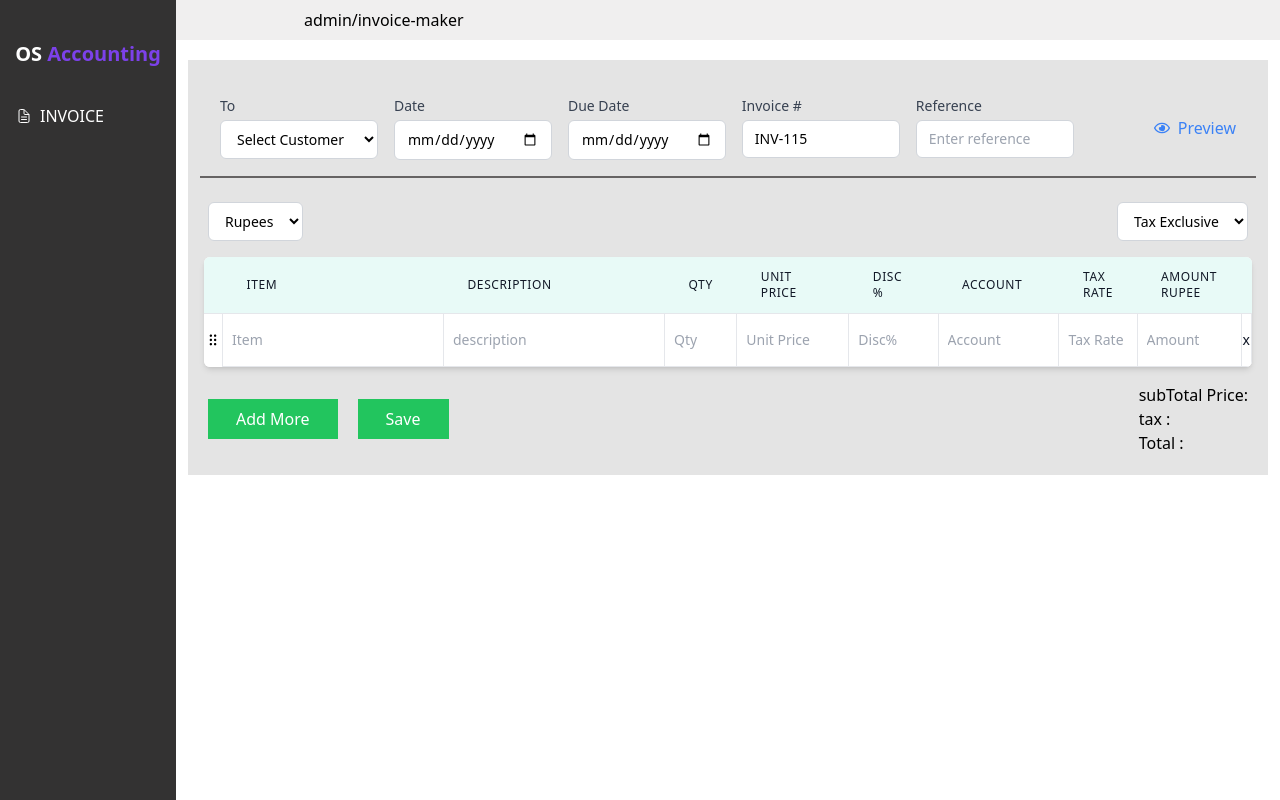
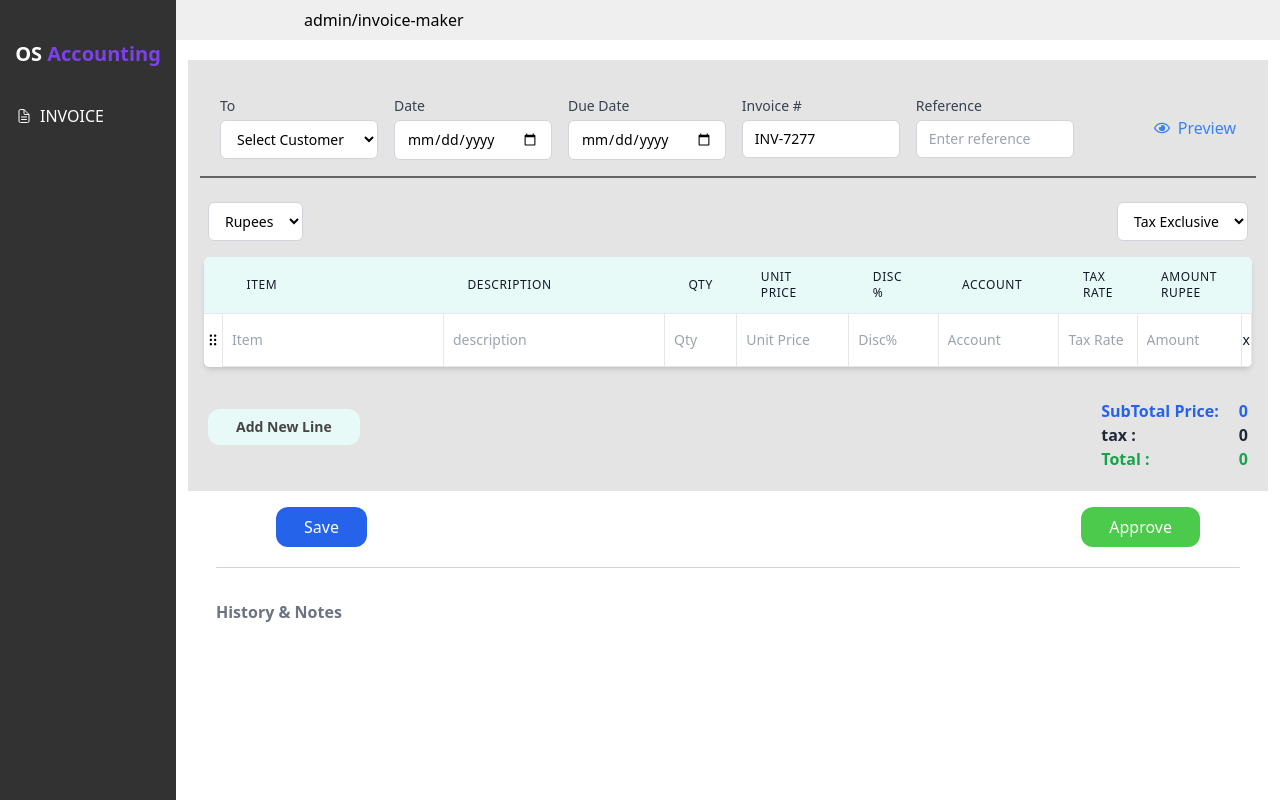
Before and after one commit to Abdullah-Al-Mehmud/Invoice-App, a React (Vite) app: page / in a window 1280 px wide. Built offline with nearby package versions, Linux system fonts and the light colour scheme.

Commit message:
added default value and history

```diff
--- a/package.json
+++ b/package.json
@@ -12,7 +12,8 @@
   "dependencies": {
     "react": "^18.3.1",
     "react-dom": "^18.3.1",
-    "react-icons": "^5.2.1"
+    "react-icons": "^5.2.1",
+    "sweetalert2": "^11.12.3"
   },
   "devDependencies": {
     "@types/react": "^18.3.3",
--- /dev/null
+++ b/src/Components/AddInvoice/History.jsx
@@ -0,0 +1,24 @@
+const History = ({ getData }) => {
+  const amount = getData?.amount;
+  const category = getData?.category;
+  return (
+    <div className="px-10 pt-4 mt-4 mb-5">
+      <p className="font-semibold text-gray-500">History & Notes</p>
+      <p className="mt-2 font-semibold text-green-700">
+        {" "}
+        {category ? (
+          <div>
+            {" "}
+            {`to ${category?.to ? category?.to : ""} for ${
+              amount?.totalPrice ? amount?.totalPrice : ""
+            }`}{" "}
+          </div>
+        ) : (
+          ""
+        )}
+      </p>
+    </div>
+  );
+};
+
+export default History;
--- a/src/Components/AddInvoice/Invoice.jsx
+++ b/src/Components/AddInvoice/Invoice.jsx
@@ -2,6 +2,9 @@ import React, { useEffect, useState } from "react";
 import InvoiceForm from "./InvoiceForm";
 import InvoiceInput from "./InvoiceInput";
 import InvoiceTable from "./InvoiceTable";
+import History from "./History";
+
+import Swal from "sweetalert2";
 
 const Invoice = () => {
   const [taxRate, setTaxRate] = useState(false);
@@ -21,12 +24,16 @@ const Invoice = () => {
     },
   ]);
 
+  const getData = JSON.parse(localStorage.getItem("combinedData"));
+  const amount = getData?.amount;
+
   const [category, setCategory] = useState();
   const [expences, setExpences] = useState();
   const [subTotal, setSubTotal] = useState(0);
   const [tax, setTax] = useState(0);
   const [totalPrice, setTotalPrice] = useState(0);
 
+  console.log(category);
   // this is to add more form fields
   const handleAddMore = () => {
     setAddMoreItems([
@@ -63,17 +70,6 @@ const Invoice = () => {
     setExpences((prevExpences) => ({ ...prevExpences, [field]: value }));
   };
 
-  const handleSaveData = () => {
-    // i have to send this to localStorage
-    const combinedData = {
-      addMoreItems,
-      category,
-      expences,
-    };
-    // localStorage.setItem("combinedData", JSON.stringify(combinedData));
-    console.log(combinedData);
-  };
-
   const calculateSubTotal = () => {
     let subTotal = 0;
     let tax = 0;
@@ -92,13 +88,47 @@ const Invoice = () => {
     calculateSubTotal();
   }, [addMoreItems]);
 
+  const handleSaveData = () => {
+    // i have to send this to localStorage
+    const combinedData = {
+      items: addMoreItems,
+      category,
+      expences,
+      amount: {
+        totalPrice,
+        tax,
+        subTotal,
+      },
+    };
+    localStorage.setItem("combinedData", JSON.stringify(combinedData));
+    if (localStorage.getItem("combinedData")) {
+      Swal.fire({
+        position: "center",
+        icon: "success",
+        title: "Invoice has been saved",
+        showConfirmButton: false,
+        timer: 1500,
+      });
+      window.location.reload();
+    }
+  };
+
   return (
     <div className="w-full ">
       <div className=" lg:pl-44 h-auto">
         <div className="bg-[#e4e4e4] mx-3 h-auto py-5 mt-5">
-          <InvoiceForm handleCategoryChange={handleCategoryChange} />
-          <InvoiceInput handleExpencesChange={handleExpencesChange} />
+          <InvoiceForm
+            getData={getData}
+            handleCategoryChange={handleCategoryChange}
+            category={category}
+          />
+          <InvoiceInput
+            getData={getData}
+            handleExpencesChange={handleExpencesChange}
+            expences={expences}
+          />
           <InvoiceTable
+            getData={getData}
             addMoreItems={addMoreItems}
             handleInputChange={handleInputChange}
             setTaxRate={setTaxRate}
@@ -107,32 +137,55 @@ const Invoice = () => {
             account={account}
           />
 
-          <div className="px-5 mt-4 flex items-center justify-between ">
+          <div className="px-5 mt-4 md:flex items-center justify-between ">
             <div>
               <button
                 onClick={handleAddMore}
-                className="px-7 py-2 bg-green-500 text-white">
-                Add More
-              </button>
-
-              <button
-                onClick={handleSaveData}
-                className="px-7 ml-5 py-2 bg-green-500 text-white">
-                Save
+                className="px-7 py-2 bg-[#e8faf7] text-[#464545] font-semibold text-sm rounded-xl">
+                Add New Line
               </button>
             </div>
-            <div className="">
-              <p className="space-x-20">
-                subTotal Price: <span>{isNaN(subTotal) ? "" : subTotal}</span>
+            <div className="mt-4">
+              <p className="flex justify-between gap-5 text-blue-600 font-semibold">
+                SubTotal Price:{" "}
+                <span className="flex-grow text-right">
+                  {!isNaN(amount?.subTotal ?? subTotal)
+                    ? amount?.subTotal ?? subTotal
+                    : 0}
+                </span>
               </p>
-              <p className="space-x-20">
-                tax : <span>{isNaN(tax) ? "" : tax}</span>{" "}
+              <p className="flex justify-between text-gray-800 font-semibold">
+                tax :{" "}
+                <span className="flex-grow text-right">
+                  {!isNaN(amount?.tax ?? tax) ? amount?.tax ?? tax : 0}
+                </span>{" "}
               </p>
-              <p className="space-x-20">
-                Total : <span> {isNaN(totalPrice) ? "" : totalPrice}</span>{" "}
+              <p className="flex justify-between text-green-600 font-semibold">
+                Total :{" "}
+                <span className="flex-grow text-right">
+                  {" "}
+                  {!isNaN(amount?.totalPrice ?? totalPrice)
+                    ? amount?.totalPrice ?? totalPrice
+                    : 0}
+                </span>{" "}
               </p>
             </div>
           </div>
+        </div>
+        <div className="flex items-center justify-between px-10 border-b border-gray-300 mx-10 pb-5 mt-4">
+          <button
+            onClick={handleSaveData}
+            className="px-7 ml-5 py-2 bg-blue-600 text-white rounded-xl">
+            Save
+          </button>
+          <button
+            onClick={handleSaveData}
+            className="px-7 ml-5 py-2 bg-[#4bca4b] text-white rounded-xl">
+            Approve
+          </button>
+        </div>
+        <div>
+          <History getData={getData} />
         </div>
       </div>
     </div>
--- a/src/Components/AddInvoice/InvoiceForm.jsx
+++ b/src/Components/AddInvoice/InvoiceForm.jsx
@@ -1,11 +1,14 @@
-import React, { useEffect } from "react";
+import React, { useEffect, useState } from "react";
 import { FaRegEye } from "react-icons/fa";
 
-const InvoiceForm = ({ handleCategoryChange }) => {
-  const RandomInvoice = () => {
-    const random = Math.floor(Math.random() * 9000);
-    return random;
-  };
+const InvoiceForm = ({ handleCategoryChange, getData, category }) => {
+  const [randomInvoice, setRandomInvoice] = useState();
+
+  useEffect(() => {
+    setRandomInvoice(Math.floor(Math.random() * 9000));
+  }, []);
+
+  const categoryData = getData?.category;
 
   return (
     <div className="p-4 border-b-2 border-[#666363] lg:mx-3 md:flex items-center justify-between gap-20 px-5">
@@ -13,9 +16,8 @@ const InvoiceForm = ({ handleCategoryChange }) => {
         <div>
           <label className="block text-sm font-medium text-gray-700">To</label>
           <select
-            onChange={(e) => {
-              handleCategoryChange("to", e.target.value);
-            }}
+            onChange={(e) => handleCategoryChange("to", e.target.value)}
+            value={categoryData?.to || category?.to}
             className="mt-1 w-full py-2 px-3 border border-gray-300 bg-white rounded-md focus:outline-none sm:text-sm">
             <option value="">Select Customer</option>
             <option value="Walk-in Customer">Walk-in Customer</option>
@@ -29,9 +31,8 @@ const InvoiceForm = ({ handleCategoryChange }) => {
           </label>
           <input
             type="date"
-            onChange={(e) => {
-              handleCategoryChange("startDate", e.target.value);
-            }}
+            onChange={(e) => handleCategoryChange("startDate", e.target.value)}
+            value={categoryData?.startDate || category?.startDate}
             className="mt-1 block w-full py-2 px-3 border border-gray-300 rounded-md focus:outline-none sm:text-sm"
           />
         </div>
@@ -43,9 +44,8 @@ const InvoiceForm = ({ handleCategoryChange }) => {
           </label>
           <input
             type="date"
-            onChange={(e) => {
-              handleCategoryChange("endDate", e.target.value);
-            }}
+            onChange={(e) => handleCategoryChange("endDate", e.target.value)}
+            value={categoryData?.endDate || category?.endDate}
             className="mt-1 block w-full py-2 px-3 border border-gray-300 bg-white rounded-md focus:outline-none sm:text-sm"
           />
         </div>
@@ -57,11 +57,9 @@ const InvoiceForm = ({ handleCategoryChange }) => {
           </label>
           <input
             type="text"
-            onChange={(e) => {
-              handleCategoryChange("invoice", e.target.value);
-            }}
+            onChange={(e) => handleCategoryChange("invoice", e.target.value)}
+            value={categoryData?.invoice || `INV-${randomInvoice}`}
             className="mt-1 block w-full py-2 px-3 border border-gray-300 rounded-md focus:outline-none sm:text-sm"
-            defaultValue={`INV-${RandomInvoice()}`}
           />
         </div>
 
@@ -72,9 +70,8 @@ const InvoiceForm = ({ handleCategoryChange }) => {
           </label>
           <input
             type="text"
-            onChange={(e) => {
-              handleCategoryChange("reference", e.target.value);
-            }}
+            onChange={(e) => handleCategoryChange("reference", e.target.value)}
+            value={categoryData?.reference || category?.reference}
             className="mt-1 block w-full py-2 px-3 border border-gray-300 rounded-md focus:outline-none sm:text-sm"
             placeholder="Enter reference"
           />
--- a/src/Components/AddInvoice/InvoiceInput.jsx
+++ b/src/Components/AddInvoice/InvoiceInput.jsx
@@ -1,4 +1,5 @@
-const InvoiceInput = ({ handleExpencesChange }) => {
+const InvoiceInput = ({ handleExpencesChange, getData, expences }) => {
+  const categoryData = getData?.expences;
   return (
     <div className="flex items-center justify-between px-5 mt-5 ">
       <div>
@@ -6,6 +7,7 @@ const InvoiceInput = ({ handleExpencesChange }) => {
           onChange={(e) => {
             handleExpencesChange("currency", e.target.value);
           }}
+          value={categoryData?.currency || expences?.currency}
           className="mt-1  w-full py-2 px-3 border border-gray-300 bg-white rounded-md  focus:outline-none  sm:text-sm">
           <option>Rupees</option>
           <option>Taka</option>
@@ -17,6 +19,7 @@ const InvoiceInput = ({ handleExpencesChange }) => {
           onChange={(e) => {
             handleExpencesChange("tax", e.target.value);
           }}
+          value={categoryData?.tax || expences?.tax}
           className="mt-1  w-full py-2 px-3 border border-gray-300 bg-white rounded-md  focus:outline-none  sm:text-sm">
           <option>Tax Exclusive</option>
           <option>Tax Inclusive</option>
--- a/src/Components/AddInvoice/InvoiceTable.jsx
+++ b/src/Components/AddInvoice/InvoiceTable.jsx
@@ -8,7 +8,14 @@ const InvoiceTable = ({
   taxRate,
   setAccount,
   account,
+  getData,
 }) => {
+  const categoryData = getData?.items;
+  // const getCategoryData = (itemData) => {
+  //   const getData = categoryData?.map((item) => item?.itemData);
+  //   return getData;
+  // };
+
   return (
     <div className="mx-4 bg-white shadow-md rounded-md overflow-x-auto mt-4">
       <table className="min-w-full divide-y divide-gray-200">
@@ -72,6 +79,10 @@ const InvoiceTable = ({
                   onChange={(e) => {
                     handleInputChange(item?.id, "item", e.target.value);
                   }}
+                  value={
+                    categoryData?.map((item) => item?.item) ||
+                    addMoreItems?.item
+                  }
                 />
               </td>
               <td className=" border border-gray-200 py-4 whitespace-nowrap text-sm text-gray-900">
@@ -83,6 +94,10 @@ const InvoiceTable = ({
                   onChange={(e) => {
                     handleInputChange(item?.id, "description", e.target.value);
                   }}
+                  value={
+                    categoryData?.map((item) => item?.description) ||
+                    addMoreItems?.description
+                  }
                 />
               </td>
               <td className=" border border-gray-200 w-12 py-4 whitespace-nowrap text-sm text-gray-900">
@@ -94,6 +109,9 @@ const InvoiceTable = ({
                   onChange={(e) => {
                     handleInputChange(item?.id, "Qty", e.target.value);
                   }}
+                  value={
+                    categoryData?.map((item) => item?.Qty) || addMoreItems?.Qty
+                  }
                 />
               </td>
               <td className=" border border-gray-200 w-32 py-4 whitespace-nowrap text-sm text-gray-900">
@@ -105,6 +123,10 @@ const InvoiceTable = ({
                   onChange={(e) => {
                     handleInputChange(item?.id, "unitPrice", e.target.value);
                   }}
+                  value={
+                    categoryData?.map((item) => item?.unitPrice) ||
+                    addMoreItems?.unitPrice
+                  }
                 />
               </td>
               <td className=" border border-gray-200 w-24 py-4 whitespace-nowrap text-sm text-gray-900">
@@ -113,9 +135,10 @@ const InvoiceTable = ({
                   type="text"
                   className="w-full outline-none px-2"
                   placeholder="Disc%"
-                  onChange={(e) => {
-                    handleInputChange(item?.id, "disc", e.target.value);
-                  }}
+                  value={
+                    categoryData?.map((item) => item?.disc) ||
+                    addMoreItems?.disc
+                  }
                 />
               </td>
               <td
@@ -128,7 +151,9 @@ const InvoiceTable = ({
                   type="text"
                   className="w-full outline-none px-2"
                   placeholder="Account"
-                  value={item?.account}
+                  value={
+                    categoryData?.map((item) => item?.account) || item?.account
+                  }
                   onChange={(e) => {
                     handleInputChange(item?.id, "account", e.target.value);
                   }}
@@ -169,7 +194,9 @@ const InvoiceTable = ({
                   className="w-full outline-none px-2"
                   type="text"
                   placeholder="Tax Rate"
-                  value={item?.taxRate}
+                  value={
+                    categoryData?.map((item) => item?.taxRate) || item?.taxRate
+                  }
                   onChange={(e) => {
                     handleInputChange(item?.id, "taxRate", e.target.value);
                   }}
@@ -216,6 +243,9 @@ const InvoiceTable = ({
                   onChange={(e) => {
                     handleInputChange(item?.id, "amount", e.target.value);
                   }}
+                  value={
+                    categoryData?.map((item) => item?.amount) || item?.amount
+                  }
                 />
               </td>
               <td className=" border border-gray-200 py-4 whitespace-nowrap text-sm text-gray-900">
```
Also changed, not shown: 1 other file (tests, documents, lock files or other folders).
